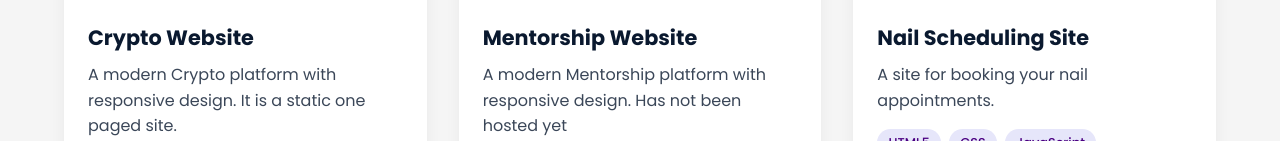
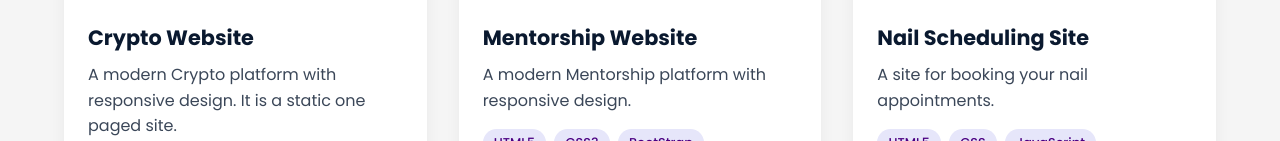
Before and after one commit to Exoticdrey/dreyCodes, a plain HTML site: page projects.html in a window 1280 px wide. Shown: the part 811-952 px from the top of the page. Drawn offline with Linux system fonts and the light colour scheme.

Commit message:
Update projects.html

```diff
--- a/projects.html
+++ b/projects.html
@@ -735,7 +735,7 @@
                 </div>
                 <div class="project-content">
                     <h3 class="project-title">Mentorship Website</h3>
-                    <p class="project-description">A modern Mentorship platform with responsive design. Has not been hosted yet</p>
+                    <p class="project-description">A modern Mentorship platform with responsive design.</p>
                     <div class="project-tags">
                         <span class="project-tag">HTML5</span>
                         <span class="project-tag">CSS3</span>
```
